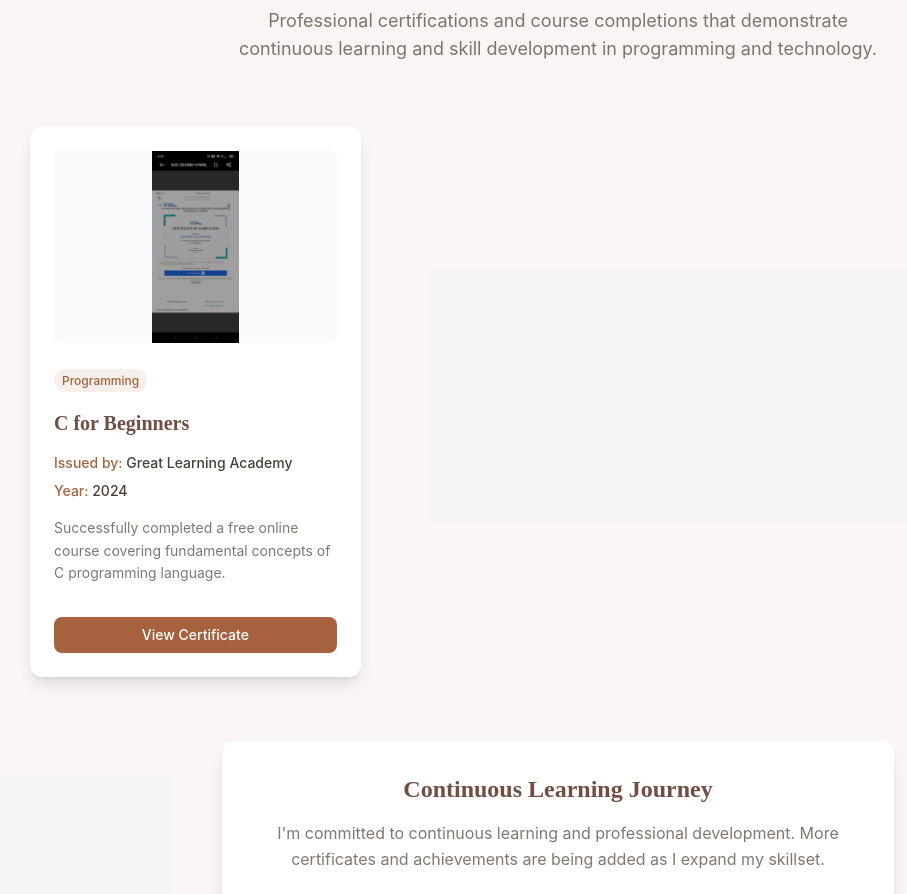
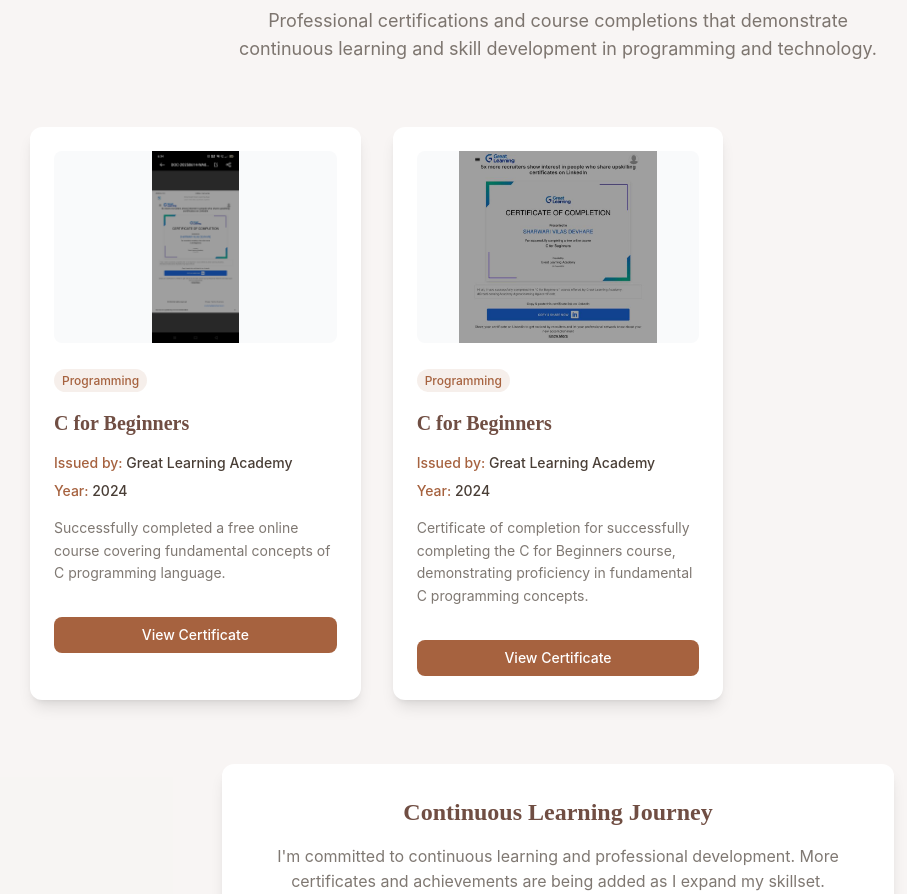
Before and after one commit to sharwaridevhare/portfolio-sharwari-devhare, a React (Vite) app: page / in a window 1280 px wide. Shown: the part 2780-3674 px from the top of the page, without its empty margins (82-989 px from the left). Built offline with nearby package versions, Linux system fonts and the light colour scheme.

Commit message:
Add certificate and edit existing one
Add the new certificate and make some edits to the existing one.

```diff
--- a/src/components/Certificates.tsx
+++ b/src/components/Certificates.tsx
@@ -1,4 +1,3 @@
-
 const Certificates = () => {
   const certificates = [
     {
@@ -8,10 +7,19 @@ const Certificates = () => {
       date: '2024',
       description: 'Successfully completed a free online course covering fundamental concepts of C programming language.',
       image: '/lovable-uploads/44798318-8c4d-4a14-aefa-d183caf11579.png',
-      verificationUrl: '#', // Add actual verification URL if available
+      verificationUrl: '#',
+      category: 'Programming'
+    },
+    {
+      id: 2,
+      title: 'C for Beginners',
+      issuer: 'Great Learning Academy',
+      date: '2024',
+      description: 'Certificate of completion for successfully completing the C for Beginners course, demonstrating proficiency in fundamental C programming concepts.',
+      image: '/lovable-uploads/14b24444-9fec-4a26-8023-10d8cb8c8e59.png',
+      verificationUrl: '#',
       category: 'Programming'
     }
-    // You can add more certificates here following the same structure
   ];
 
   return (
```
Also changed, not shown: public/lovable-uploads/14b24444-9fec-4a26-8023-10d8cb8c8e59.png (added).
